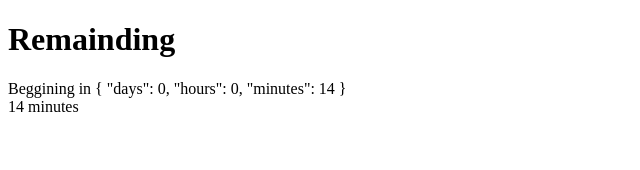
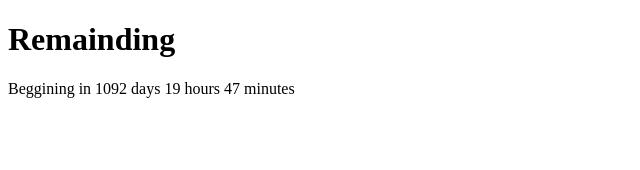
Before and after one commit to dreiv/ng-remaining, an Angular app: page / in a window 1280 px wide. Shown: the top 170 px of the page, without its empty margins (0-640 px from the left). Built offline with nearby package versions, Linux system fonts and the light colour scheme.

Commit message:
refinment

```diff
--- a/src/app/app.component.ts
+++ b/src/app/app.component.ts
@@ -13,10 +13,14 @@ export class AppComponent implements OnInit {
   constructor(private countdownService: CountdownService) { }
 
   ngOnInit() {
-    const start = new Date();
-    start.setMinutes(start.getMinutes() + 15);
-    const end = new Date();
-    end.setHours(end.getHours() + 1, end.getMinutes() + 5);
+    const start = new Date("Jun 10, 2023 11:00:00");
+    const end = new Date("Jun 10, 2023 11:30:00");
+
+    // const start = new Date("Jun 10, 2020 11:00:00");
+    // const end = new Date("Jun 10, 2020 11:30:00");
+
+    // const start = new Date("Jun 12, 2020 19:00:00");
+    // const end = new Date("Jun 12, 2020 21:30:00");
 
     this.countdown$ = this.countdownService.countdown$(start, end);
   }
--- a/src/app/countdown/countdown.service.ts
+++ b/src/app/countdown/countdown.service.ts
@@ -1,12 +1,14 @@
 import { Injectable } from '@angular/core';
-import { timer, Observable } from 'rxjs';
+import { timer, Observable, merge, of } from 'rxjs';
 import { scan, takeWhile, map, tap, count } from 'rxjs/operators';
 
 import { CountDown } from './countdown';
 import { diffToCountdown } from './diffToCountdown';
 
-const getSecondsDifference = (date: number, subtractor: number) =>
-  Math.floor((date - subtractor) / 1000)
+const secondsMs = 60000;
+
+const getSecondsDifference = (date: Date, subtractor: Date) =>
+  Math.floor((date.getTime() - subtractor.getTime()) / secondsMs)
 
 interface CountDifference {
   startDiff: number;
@@ -21,19 +23,22 @@ export class CountdownService {
   constructor() { }
 
   countdown$(start: Date, end: Date): Observable<CountDown> {
-    const now = new Date().getTime();
+    const now = new Date();
     const duration: CountDifference = {
-      startDiff: getSecondsDifference(start.getTime(), now),
-      endDiff: getSecondsDifference(end.getTime(), now)
+      startDiff: getSecondsDifference(start, now),
+      endDiff: getSecondsDifference(end, now)
     }
 
-    return timer(0, 1000).pipe(
-      scan(acc => ({
-        startDiff: --acc.startDiff,
-        endDiff: --acc.endDiff
-      }), duration),
+    return merge(
+      of(duration),
+      timer((60 - now.getSeconds()) * 1000, secondsMs).pipe(
+        scan(acc => ({
+          startDiff: --acc.startDiff,
+          endDiff: --acc.endDiff
+        }), duration)
+      )
+    ).pipe(
       map(diffToCountdown),
-      tap(console.log),
       takeWhile(countdown => countdown.status != 'done', true)
     )
   }
--- a/src/app/countdown/diffToCountdown.ts
+++ b/src/app/countdown/diffToCountdown.ts
@@ -1,17 +1,16 @@
 import { CountDown, Duration } from './countdown';
 
-const dayS = 86400;
-const hourS = 3600;
-const minS = 60;
+const dayS = 1440;
+const hourS = 60;
 
 const toDaysHoursMinutes = (time: number): Duration => ({
   days: Math.floor(time / dayS),
   hours: Math.floor((time % dayS) / hourS),
-  minutes: Math.floor((time % hourS) / minS)
+  minutes: Math.floor(time % hourS)
 })
 
 export const diffToCountdown = ({ startDiff, endDiff }): CountDown => {
-  if (endDiff <= 0) {
+  if (endDiff < 0) {
     return { status: 'done' };
   } else if (startDiff <= 0) {
     return {
--- a/src/app/counter/counter.component.html
+++ b/src/app/counter/counter.component.html
@@ -1,5 +1,3 @@
-{{ duration | json }}
-
-<div *ngIf="duration.days">{{ duration.days }} days</div>
-<div *ngIf="duration.hours">{{ duration.hours }} hours</div>
-<div *ngIf="duration.minutes">{{ duration.minutes }} minutes</div>
+<span *ngIf="duration.days">{{ duration.days }} days</span>
+<span *ngIf="duration.hours"> {{ duration.hours }} hours</span>
+<span *ngIf="duration.minutes"> {{ duration.minutes }} minutes</span>
```
